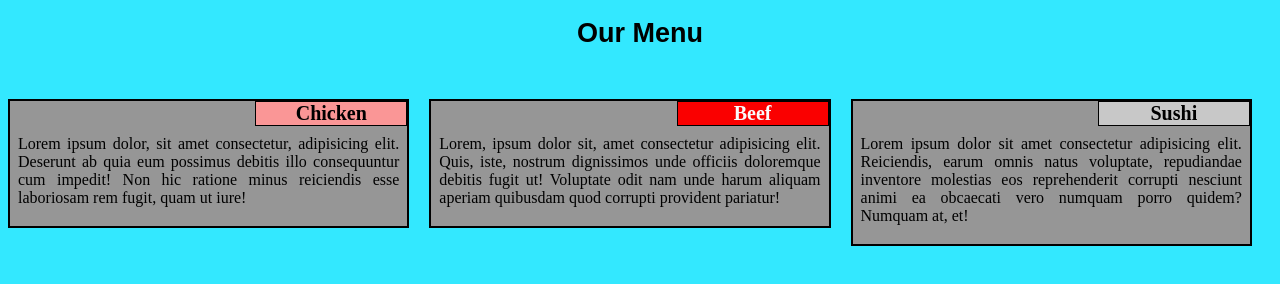
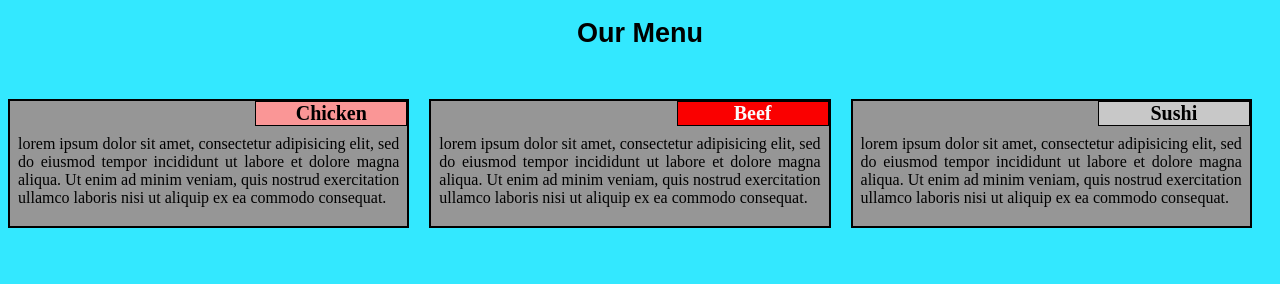
Before and after one commit to dare-to-code/module2-coursera.io, a plain HTML site: page index.html in a window 1280 px wide. Drawn offline with Linux system fonts and the light colour scheme.

Commit message:
Update index.html

```diff
--- a/index.html
+++ b/index.html
@@ -13,7 +13,7 @@
   <div class="col-lg-4 col-md-6 col-sm-12">
     <div class="section">
       <span id='pp1'>Chicken</span>
-        <p>Lorem ipsum dolor, sit amet consectetur, adipisicing elit. Deserunt ab quia eum possimus debitis illo consequuntur cum impedit! Non hic ratione minus reiciendis esse laboriosam rem fugit, quam ut iure!</p>
+        <p>lorem ipsum dolor sit amet, consectetur adipisicing elit, sed do eiusmod tempor incididunt ut labore et dolore magna aliqua. Ut enim ad minim veniam, quis nostrud exercitation ullamco laboris nisi ut aliquip ex ea commodo consequat.</p>
 
   	</div>
 
@@ -22,14 +22,14 @@
   <div class="col-lg-4 col-md-6 col-sm-12">
   	<div class="section">
       <span id='pp2'>Beef</span>
-  	    <p>Lorem, ipsum dolor sit, amet consectetur adipisicing elit. Quis, iste, nostrum dignissimos unde officiis doloremque debitis fugit ut! Voluptate odit nam unde harum aliquam aperiam quibusdam quod corrupti provident pariatur!</p>
+  	    <p>lorem ipsum dolor sit amet, consectetur adipisicing elit, sed do eiusmod tempor incididunt ut labore et dolore magna aliqua. Ut enim ad minim veniam, quis nostrud exercitation ullamco laboris nisi ut aliquip ex ea commodo consequat.</p>
     </div>
   </div>
 
   <div class="col-lg-4 col-md-12 col-sm-12">
   	<div class="section">
       <span id='pp3'>Sushi</span>
-  	    <p>Lorem ipsum dolor sit amet consectetur adipisicing elit. Reiciendis, earum omnis natus voluptate, repudiandae inventore molestias eos reprehenderit corrupti nesciunt animi ea obcaecati vero numquam porro quidem? Numquam at, et!</p>
+  	    <p>lorem ipsum dolor sit amet, consectetur adipisicing elit, sed do eiusmod tempor incididunt ut labore et dolore magna aliqua. Ut enim ad minim veniam, quis nostrud exercitation ullamco laboris nisi ut aliquip ex ea commodo consequat.</p>
     </div>
   </div>
 </div>
```
